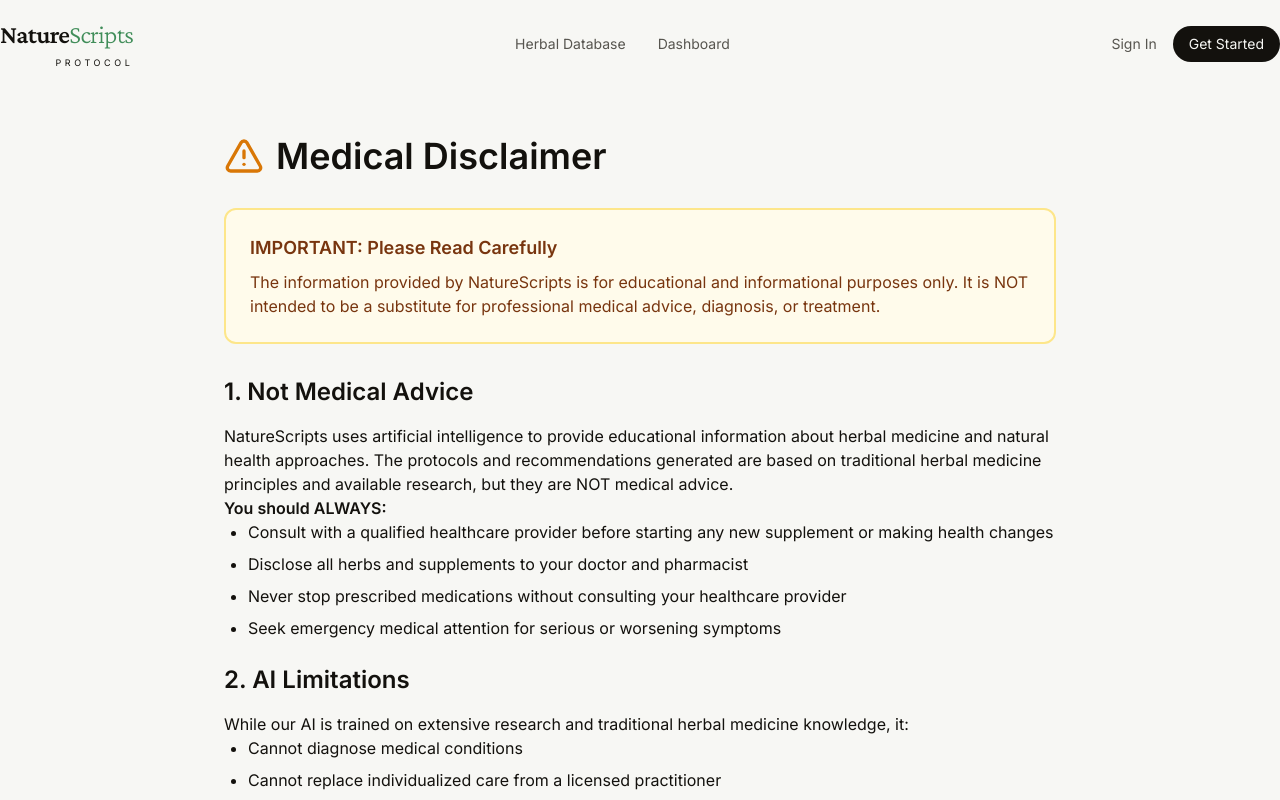
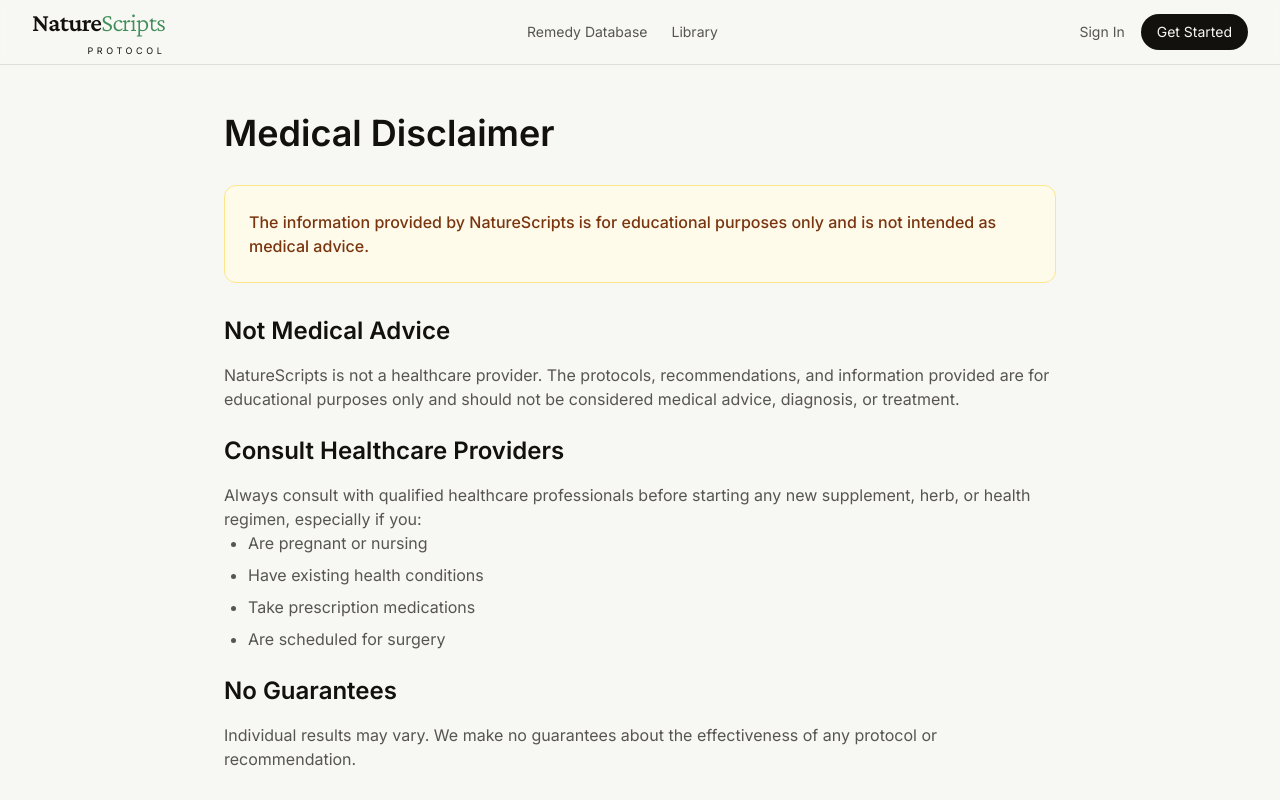
Before and after one commit to joelbyler272/naturescripts, a Next.js app: page /disclaimer in a window 1280 px wide. Shown: the top 800 px of the page. Built offline with nearby package versions, Linux system fonts and the light colour scheme.

Commit message:
feat: Add legal pages - terms, privacy, disclaimer

```diff
--- /dev/null
+++ b/app/(legal)/disclaimer/page.tsx
@@ -0,0 +1,36 @@
+export default function DisclaimerPage() {
+  return (
+    <main className="max-w-4xl mx-auto px-4 sm:px-6 lg:px-8 py-12">
+      <h1 className="text-4xl font-bold text-foreground mb-8">Medical Disclaimer</h1>
+
+      <div className="prose prose-lg max-w-none space-y-6 text-muted-foreground">
+        <div className="bg-amber-50 border border-amber-200 rounded-lg p-6 mb-8">
+          <p className="text-amber-900 font-medium">
+            The information provided by NatureScripts is for educational purposes only and is not intended as medical advice.
+          </p>
+        </div>
+
+        <section>
+          <h2 className="text-2xl font-bold text-foreground mb-4">Not Medical Advice</h2>
+          <p>NatureScripts is not a healthcare provider. The protocols, recommendations, and information provided are for educational purposes only and should not be considered medical advice, diagnosis, or treatment.</p>
+        </section>
+
+        <section>
+          <h2 className="text-2xl font-bold text-foreground mb-4">Consult Healthcare Providers</h2>
+          <p>Always consult with qualified healthcare professionals before starting any new supplement, herb, or health regimen, especially if you:</p>
+          <ul className="list-disc pl-6 space-y-2">
+            <li>Are pregnant or nursing</li>
+            <li>Have existing health conditions</li>
+            <li>Take prescription medications</li>
+            <li>Are scheduled for surgery</li>
+          </ul>
+        </section>
+
+        <section>
+          <h2 className="text-2xl font-bold text-foreground mb-4">No Guarantees</h2>
+          <p>Individual results may vary. We make no guarantees about the effectiveness of any protocol or recommendation.</p>
+        </section>
+      </div>
+    </main>
+  );
+}
--- /dev/null
+++ b/app/(legal)/privacy/page.tsx
@@ -0,0 +1,35 @@
+export default function PrivacyPage() {
+  return (
+    <main className="max-w-4xl mx-auto px-4 sm:px-6 lg:px-8 py-12">
+      <h1 className="text-4xl font-bold text-foreground mb-8">Privacy Policy</h1>
+
+      <div className="prose prose-lg max-w-none space-y-6 text-muted-foreground">
+        <p className="text-sm">Last updated: January 22, 2025</p>
+
+        <section>
+          <h2 className="text-2xl font-bold text-foreground mb-4">1. Information We Collect</h2>
+          <p>We collect information you provide directly, including email address, name, and health information you share during consultations.</p>
+        </section>
+
+        <section>
+          <h2 className="text-2xl font-bold text-foreground mb-4">2. How We Use Your Information</h2>
+          <ul className="list-disc pl-6 space-y-2">
+            <li>To provide personalized health protocols</li>
+            <li>To improve our services</li>
+            <li>To communicate with you about your account</li>
+          </ul>
+        </section>
+
+        <section>
+          <h2 className="text-2xl font-bold text-foreground mb-4">3. Data Security</h2>
+          <p>We implement industry-standard security measures to protect your personal information.</p>
+        </section>
+
+        <section>
+          <h2 className="text-2xl font-bold text-foreground mb-4">4. Contact</h2>
+          <p>For questions, contact us at <a href="mailto:privacy@naturescripts.com" className="text-accent hover:underline">privacy@naturescripts.com</a></p>
+        </section>
+      </div>
+    </main>
+  );
+}
--- /dev/null
+++ b/app/(legal)/terms/page.tsx
@@ -0,0 +1,36 @@
+export default function TermsPage() {
+  return (
+    <main className="max-w-4xl mx-auto px-4 sm:px-6 lg:px-8 py-12">
+      <h1 className="text-4xl font-bold text-foreground mb-8">Terms of Service</h1>
+
+      <div className="prose prose-lg max-w-none space-y-6 text-muted-foreground">
+        <p className="text-sm">Last updated: January 22, 2025</p>
+
+        <section>
+          <h2 className="text-2xl font-bold text-foreground mb-4">1. Acceptance of Terms</h2>
+          <p>By accessing or using NatureScripts, you agree to be bound by these Terms of Service.</p>
+        </section>
+
+        <section>
+          <h2 className="text-2xl font-bold text-foreground mb-4">2. Educational Purpose Only</h2>
+          <p>NatureScripts provides educational information about natural health approaches. This service is NOT a substitute for professional medical advice.</p>
+        </section>
+
+        <section>
+          <h2 className="text-2xl font-bold text-foreground mb-4">3. User Responsibilities</h2>
+          <ul className="list-disc pl-6 space-y-2">
+            <li>Providing accurate health information during consultations</li>
+            <li>Consulting with qualified healthcare providers</li>
+            <li>Disclosing all medications and health conditions</li>
+            <li>Not using this service in place of emergency medical care</li>
+          </ul>
+        </section>
+
+        <section>
+          <h2 className="text-2xl font-bold text-foreground mb-4">4. Contact</h2>
+          <p>For questions, contact us at <a href="mailto:legal@naturescripts.com" className="text-accent hover:underline">legal@naturescripts.com</a></p>
+        </section>
+      </div>
+    </main>
+  );
+}
```
